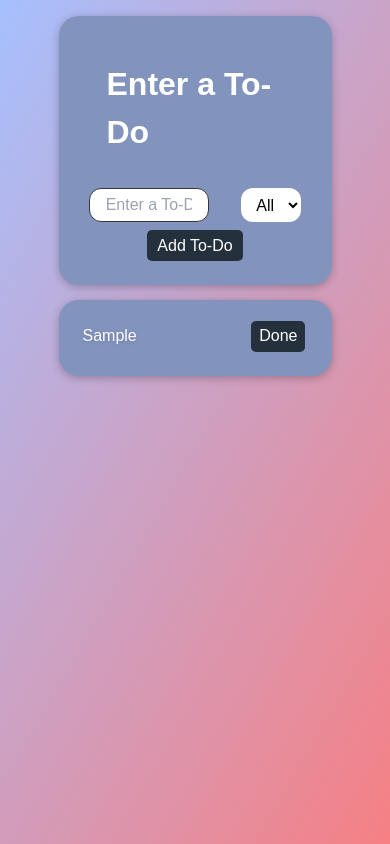
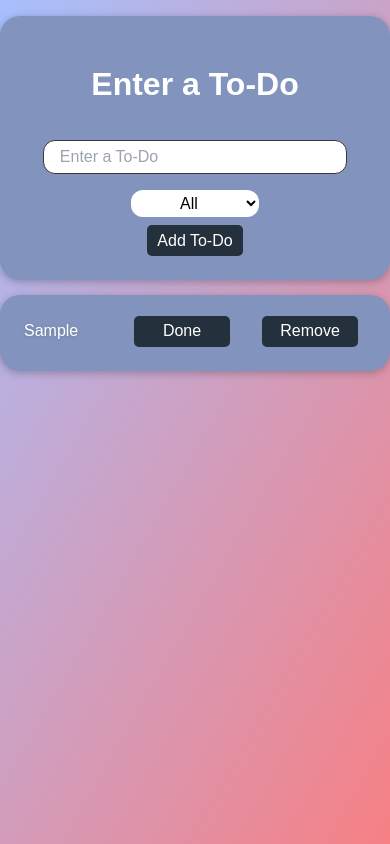
Before and after one commit to sShakar/1st-react-to-do, a React (Create React App) app: page / in a window 390 px wide. Both pictures are taken after typing "Sample" into the empty fields and a click on the button "Add To-Do". Built offline with nearby package versions, Linux system fonts and the light colour scheme.

Commit message:
added responsiveness

```diff
--- a/src/components/Form/Input.module.css
+++ b/src/components/Form/Input.module.css
@@ -37,6 +37,24 @@
    justify-content: center;
 }
 
+@media (max-width: 640px) {
+   .input select {
+      margin-top: 1rem;
+      width: 8rem;
+   }
+
+   .input input {
+      width: 85%;
+      margin: auto;
+   }
+
+   .inputs-div {
+      flex-direction: column;
+      justify-content: center;
+      align-items: center;
+   }
+}
+
 .input input .input input:focus {
    outline: none;
 }
--- a/src/components/ToDo/ToDo.js
+++ b/src/components/ToDo/ToDo.js
@@ -22,8 +22,8 @@ const ToDo = ({ todo, todos, setTodos }) => {
 
   return (
     <Card>
-      <div className={`flex ${todo.completed ? '' : ''}`}>
-        <div className="flex items-center  w-3/4">
+      <div className={`flex`}>
+        <div className="flex items-center  w-3/4 sm:w-1/2">
           <li
             className={`${
               todo.completed ? 'opacity-50 line-through' : 'text-white'
@@ -32,7 +32,7 @@ const ToDo = ({ todo, todos, setTodos }) => {
             {todo.todo}
           </li>
         </div>
-        <div className="flex items-center w-1/3">
+        <div className="flex justify-end w-full">
           <Button onClick={doneHandler}>
             {!todo.completed ? 'Done' : 'Undone'}
           </Button>
--- a/src/components/UI/Button/Button.module.css
+++ b/src/components/UI/Button/Button.module.css
@@ -11,6 +11,7 @@
 
 .button:hover {
    cursor: pointer;
+   background-color: rgb(23, 30, 37);
 }
 
 .button:active {
--- a/src/components/UI/Card/Card.module.css
+++ b/src/components/UI/Card/Card.module.css
@@ -1,7 +1,7 @@
 .card {
    margin: auto;
    margin-top: 4%;
-   width: 70%;
+   width: 60%;
    padding: 0.8rem 1rem 1rem;
    background-color: #8294be;
    /* background-image: linear-gradient(to top, #30cfd0 0%, #330867 100%); */
@@ -9,3 +9,15 @@
    box-shadow: 0 2px 8px rgba(0, 0, 0, 0.25);
    overflow: hidden;
 }
+
+@media (max-width: 600px) {
+   .card {
+      width: 70%;
+   }
+}
+
+@media (max-width: 432px) {
+   .card {
+      width: 100%;
+   }
+}
```
